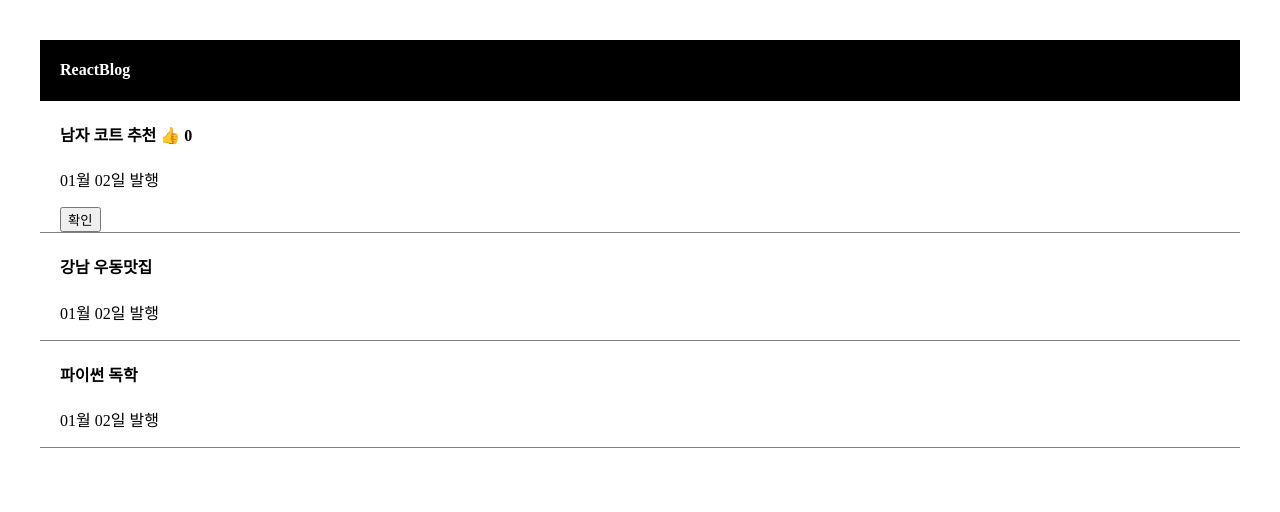
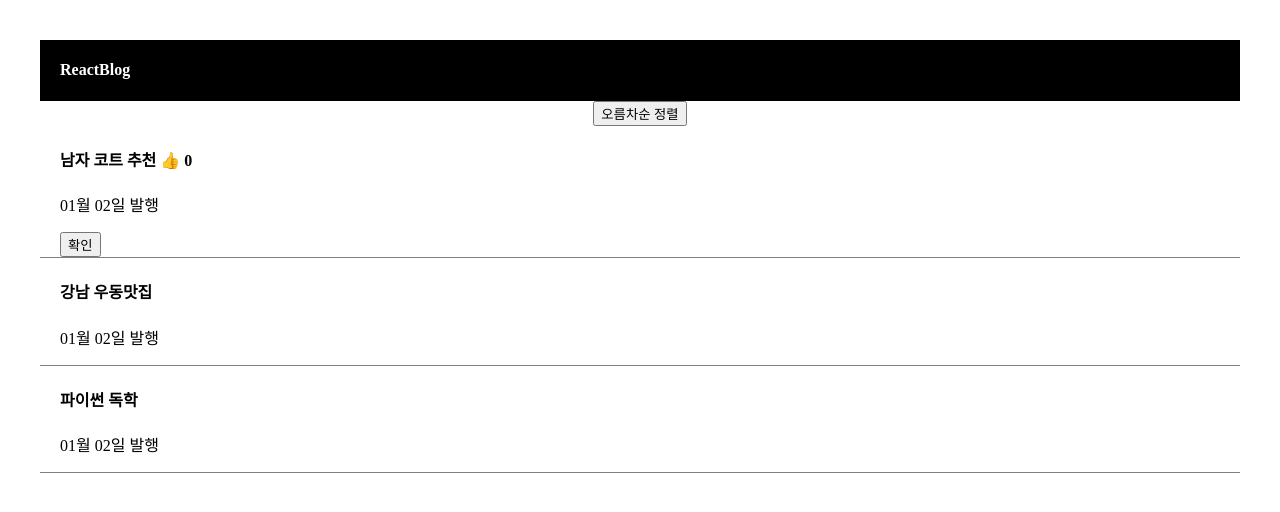
Before and after one commit to STERNDELFTIN/react, a React (Vite) app in the folder blog-project/: page / in a window 1280 px wide. Shown: the top 512 px of the page. Built offline with nearby package versions, Linux system fonts and the light colour scheme.

Commit message:
[01/02] 제목 오름차순 정렬
.sort() 함수 사용

```diff
--- a/blog-project/src/App.jsx
+++ b/blog-project/src/App.jsx
@@ -5,9 +5,8 @@ import './App.css';
 function App() {
 
   let post = '강남 우동 맛집';
-  let [title, ft] = useState(['남자 코트 추천', '강남 우동맛집', '파이썬 독학']);
+  let [title, changeTitle] = useState(['남자 코트 추천', '강남 우동맛집', '파이썬 독학']);
   let [like, onLike] = useState(0);
-  let [title2, changeTitle] = useState('남자 코트 추천');
 
   return (
     <div className='App'>
@@ -15,15 +14,28 @@ function App() {
       <div className="black-nav">
         <h4>ReactBlog</h4>
       </div>
+
+      <button onClick={()=>{
+        let copy = [...title];
+        copy.sort();
+        changeTitle(copy);
+      }}>오름차순 정렬</button>
+
       <div className="list">
-        <h4>{ title2 } <span onClick = {()=>onLike(like+1)} >👍</span> { like } </h4>
+        <h4>{ title[0] } <span onClick = {()=>onLike(like+1)} >👍</span> { like } </h4>
         <p>01월 02일 발행</p>
-        <button onClick={()=>{changeTitle('여자 코트 추천')}}>확인</button>
+        <button onClick={()=> {
+          let copy = [...title];
+          copy[0] = '여자 코트 추천';
+          changeTitle(copy);
+          }}>확인</button>
       </div>
+
       <div className="list">
         <h4>{ title[1] }</h4>
         <p>01월 02일 발행</p>
       </div>
+
       <div className="list">
         <h4>{ title[2] }</h4>
         <p>01월 02일 발행</p>
```
